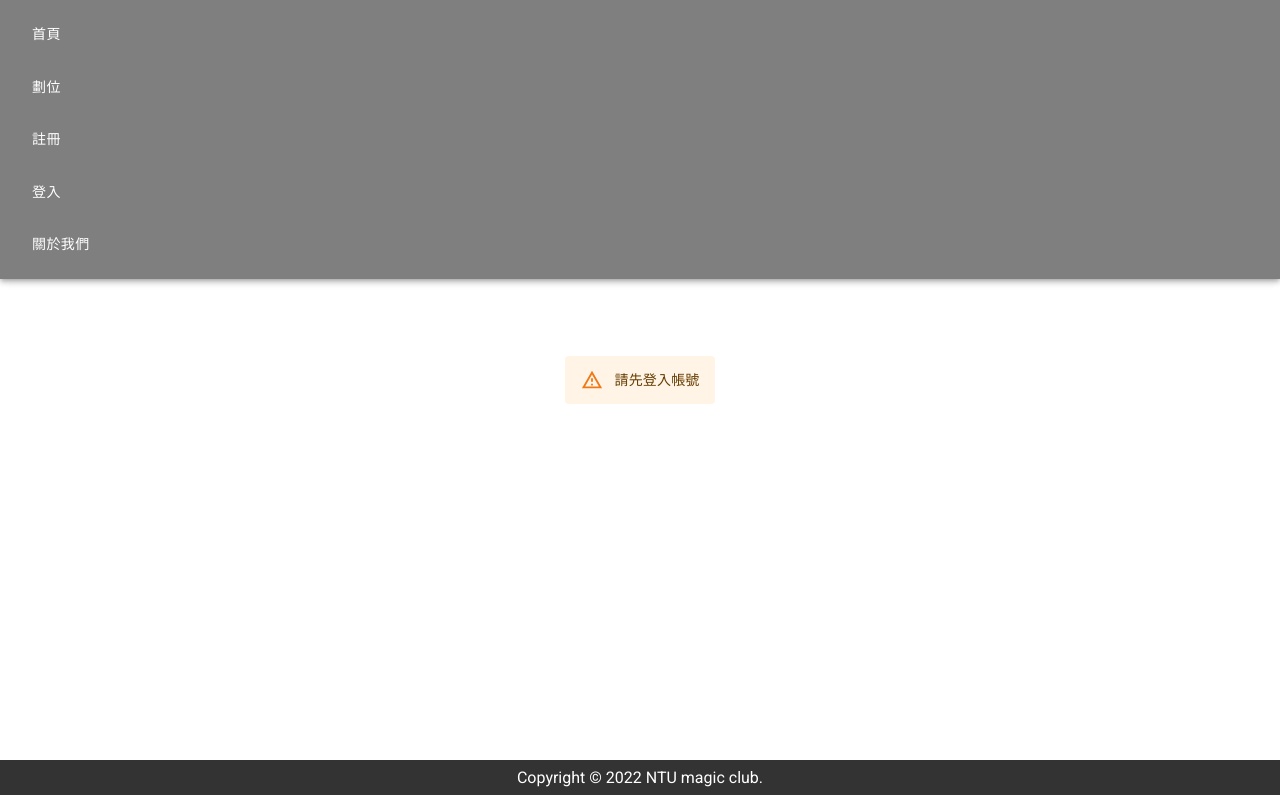
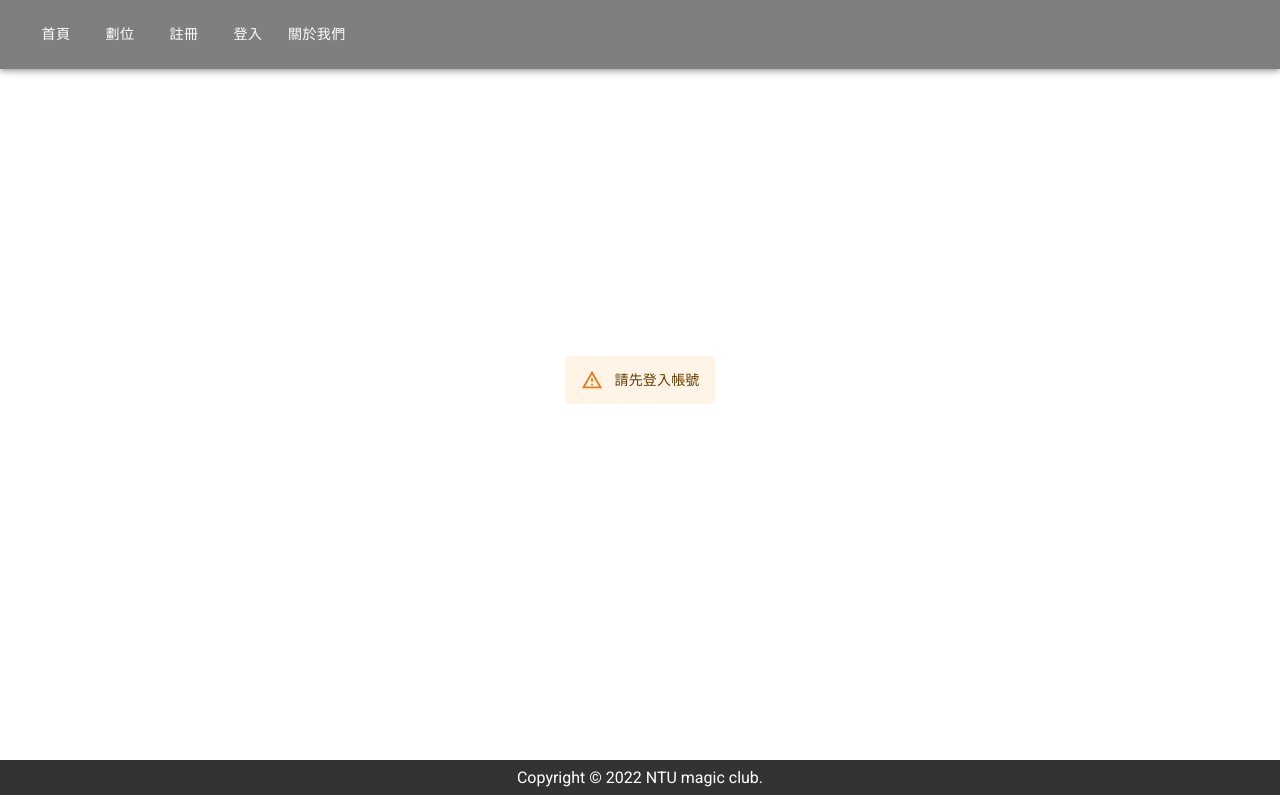
Before and after one commit to xieyou0608/ntumagic, a React (Create React App) app: page /booking in a window 1280 px wide. Built offline with nearby package versions, Linux system fonts and the light colour scheme; no server answers.

Commit message:
[RWD] PC navbar display change

```diff
--- a/src/components/Nav.js
+++ b/src/components/Nav.js
@@ -30,17 +30,13 @@
         {/* PC display */}
         <Toolbar disableGutters sx={{ display: { xs: "none", sm: "flex" } }}>
           <Box sx={{ flexGrow: 1 }}>
-            <Button
-              component={Link}
-              to="/"
-              sx={{ my: 2, color: "white", display: "block" }}
-            >
+            <Button component={Link} to="/" sx={{ my: 2, color: "white" }}>
               首頁
             </Button>
             <Button
               component={Link}
               to="/booking"
-              sx={{ my: 2, color: "white", display: "block" }}
+              sx={{ my: 2, color: "white" }}
             >
               劃位
             </Button>
@@ -48,7 +44,7 @@
               <Button
                 component={Link}
                 to="/profile"
-                sx={{ my: 2, color: "white", display: "block" }}
+                sx={{ my: 2, color: "white" }}
               >
                 個人頁面
               </Button>
@@ -57,7 +53,7 @@
               <Button
                 component={Link}
                 to="/register"
-                sx={{ my: 2, color: "white", display: "block" }}
+                sx={{ my: 2, color: "white" }}
               >
                 註冊
               </Button>
@@ -66,7 +62,7 @@
               <Button
                 component={Link}
                 to="/login"
-                sx={{ my: 2, color: "white", display: "block" }}
+                sx={{ my: 2, color: "white" }}
               >
                 登入
               </Button>
@@ -76,16 +72,12 @@
                 component={Link}
                 to="/register"
                 onClick={handleLogout}
-                sx={{ my: 2, color: "white", display: "block" }}
+                sx={{ my: 2, color: "white" }}
               >
                 登出
               </Button>
             )}
-            <Button
-              component={Link}
-              to="/about"
-              sx={{ my: 2, color: "white", display: "block" }}
-            >
+            <Button component={Link} to="/about" sx={{ my: 2, color: "white" }}>
               關於我們
             </Button>
           </Box>
```
